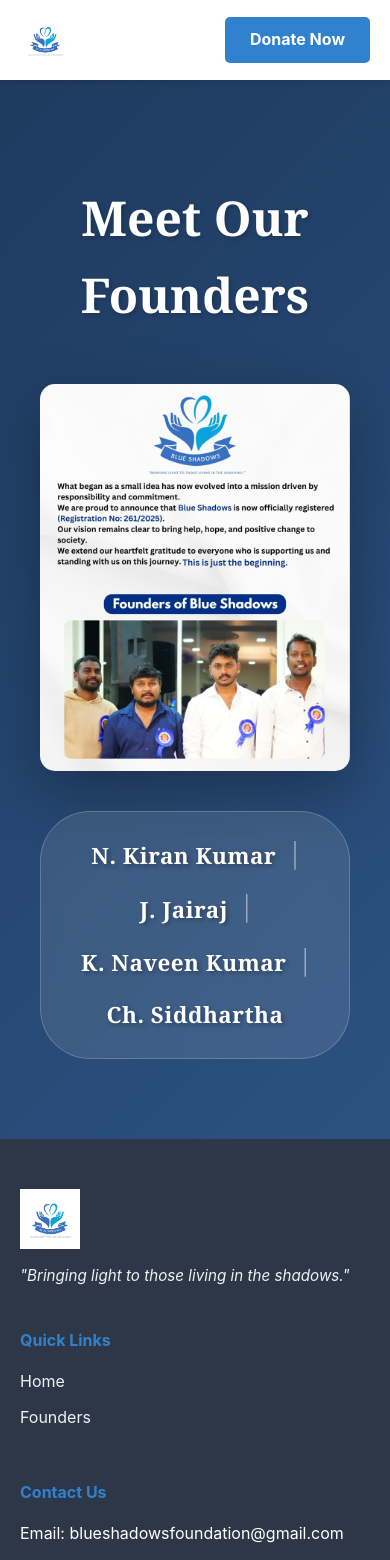
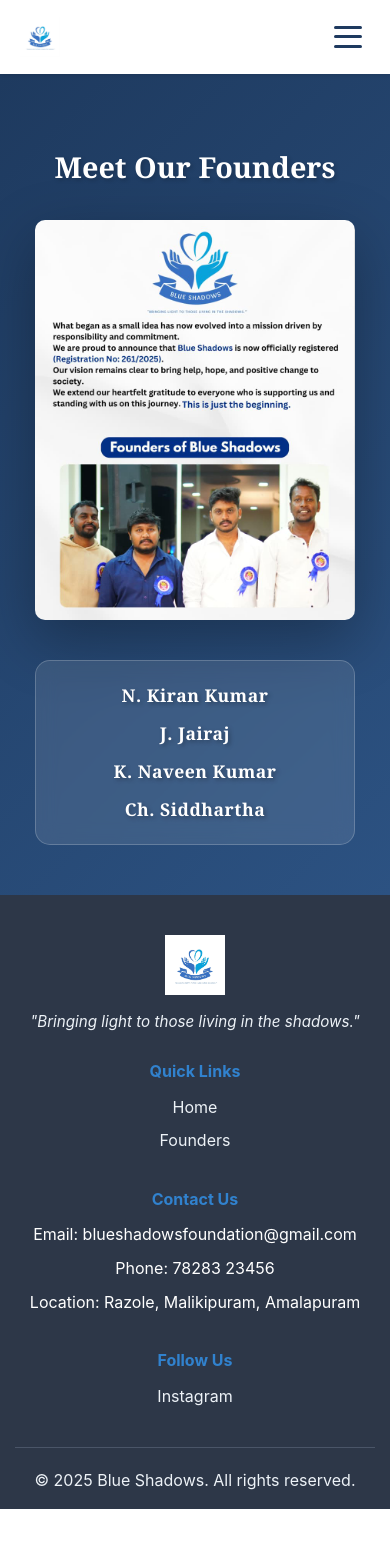
Before and after one commit to karthik-ganti/BlueShadows, a React (Vite) app: page /#/founders in a window 390 px wide. Shown: the top 1560 px of the page. After the commit the page ends 1509 px from the top, so only its background shows below. Built offline with nearby package versions, Linux system fonts and the light colour scheme.

Commit message:
Mobile responsiveness: hamburger menu, video sizing, gallery grid, touch targets

```diff
--- a/src/App.jsx
+++ b/src/App.jsx
@@ -1,24 +1,32 @@
 import { HashRouter as Router, Routes, Route } from 'react-router-dom'
+import { useState } from 'react'
 import './index.css'
 import Founders from './pages/Founders'
 
 function Home() {
+  const [menuOpen, setMenuOpen] = useState(false)
+
   return (
     <div className="app">
       {/* Navigation */}
       <nav className="navbar">
         <div className="nav-container">
-          <a href="/" className="logo">
+          <a href="#/" className="logo">
             <img src="/logo.jpg" alt="Blue Shadows Logo" />
           </a>
-          <ul className="nav-links">
-            <li><a href="#/">Home</a></li>
-            <li><a href="#/about">About</a></li>
-            <li><a href="#/services">Services</a></li>
-            <li><a href="#/gallery">Gallery</a></li>
-            <li><a href="#/founders">Founders</a></li>
+          <ul className={`nav-links ${menuOpen ? 'open' : ''}`}>
+            <li><a href="#/" onClick={() => setMenuOpen(false)}>Home</a></li>
+            <li><a href="#/about" onClick={() => setMenuOpen(false)}>About</a></li>
+            <li><a href="#/services" onClick={() => setMenuOpen(false)}>Services</a></li>
+            <li><a href="#/gallery" onClick={() => setMenuOpen(false)}>Gallery</a></li>
+            <li><a href="#/founders" onClick={() => setMenuOpen(false)}>Founders</a></li>
           </ul>
-          <a href="#donate" className="donate-btn">Donate Now</a>
+          <a href="#donate" className="donate-btn desktop-donate">Donate Now</a>
+          <button className="hamburger" onClick={() => setMenuOpen(!menuOpen)} aria-label="Toggle menu">
+            <span></span>
+            <span></span>
+            <span></span>
+          </button>
         </div>
       </nav>
 
--- a/src/index.css
+++ b/src/index.css
@@ -876,15 +876,101 @@ body {
 }
 
 /* Responsive */
+/* Mobile Navigation */
+.hamburger {
+  display: none;
+  flex-direction: column;
+  justify-content: space-around;
+  width: 44px;
+  height: 44px;
+  background: transparent;
+  border: none;
+  cursor: pointer;
+  padding: 8px;
+  z-index: 1001;
+}
+
+.hamburger span {
+  width: 100%;
+  height: 3px;
+  background: var(--primary-blue);
+  border-radius: 3px;
+  transition: all 0.3s;
+}
+
+.hamburger.open span:nth-child(1) {
+  transform: rotate(45deg) translate(6px, 6px);
+}
+
+.hamburger.open span:nth-child(2) {
+  opacity: 0;
+}
+
+.hamburger.open span:nth-child(3) {
+  transform: rotate(-45deg) translate(6px, -6px);
+}
+
+/* ==================== */
+/* MOBILE RESPONSIVE    */
+/* ==================== */
 @media (max-width: 768px) {
+  /* Navigation */
+  .hamburger {
+    display: flex;
+  }
+
+  .desktop-donate {
+    display: none;
+  }
+
   .nav-links {
-    display: none;
+    position: fixed;
+    top: 0;
+    right: -100%;
+    width: 70%;
+    max-width: 300px;
+    height: 100vh;
+    background: var(--white);
+    flex-direction: column;
+    padding: 80px 30px 30px;
+    gap: 0;
+    transition: right 0.3s ease;
+    box-shadow: -5px 0 20px rgba(0,0,0,0.1);
+    z-index: 1000;
+  }
+
+  .nav-links.open {
+    right: 0;
+  }
+
+  .nav-links li {
+    border-bottom: 1px solid var(--gray-200);
+  }
+
+  .nav-links a {
+    display: block;
+    padding: 15px 0;
+    font-size: 1.1rem;
+    min-height: 44px;
+    display: flex;
+    align-items: center;
+  }
+
+  .donate-btn {
+    padding: 12px 20px;
+    font-size: 0.95rem;
+  }
+
+  /* Hero Section */
+  .hero {
+    padding: 60px 15px;
+    min-height: auto;
   }
 
   .hero-container {
     grid-template-columns: 1fr;
     text-align: center;
-    gap: 40px;
+    gap: 30px;
   }
 
   .hero-content {
@@ -893,15 +979,23 @@ body {
   }
 
   .hero-content h1 {
-    font-size: 2.2rem;
+    font-size: 1.8rem;
+    margin-bottom: 15px;
   }
 
   .hero-content p {
-    font-size: 1.1rem;
+    font-size: 1rem;
+    margin-bottom: 25px;
   }
 
   .hero-buttons {
     justify-content: center;
+    gap: 12px;
+  }
+
+  .cta-button {
+    padding: 12px 28px;
+    font-size: 1rem;
   }
 
   .hero-logo-animation {
@@ -909,20 +1003,213 @@ body {
   }
 
   .logo-animation-container {
-    width: 250px;
-    height: 250px;
-  }
-
-  .logo-glow {
     width: 200px;
     height: 200px;
   }
 
+  .logo-glow {
+    width: 160px;
+    height: 160px;
+  }
+
+  /* Section Titles */
   .section-title {
+    font-size: 1.6rem;
+    margin-bottom: 30px;
+  }
+
+  /* About Section */
+  .about-us {
+    padding: 50px 15px;
+  }
+
+  .about-intro {
+    font-size: 1rem;
+    margin-bottom: 30px;
+  }
+
+  .founder-highlight {
+    padding: 25px 20px;
+    margin-bottom: 30px;
+  }
+
+  .founder-name-highlight {
     font-size: 1.8rem;
   }
 
-  .stat-number {
-    font-size: 2rem;
+  .founder-title {
+    font-size: 0.9rem;
+  }
+
+  .founder-description {
+    font-size: 0.9rem;
+  }
+
+  /* Video Containers */
+  .video-container {
+    width: 280px;
+    height: 498px;
+  }
+
+  .videos-grid {
+    gap: 20px;
+  }
+
+  .founder-video .video-container {
+    width: 280px;
+    height: 498px;
+  }
+
+  /* Services */
+  .what-we-do {
+    padding: 50px 15px;
+  }
+
+  .programmes-grid {
+    gap: 15px;
+  }
+
+  .programme-card {
+    padding: 20px;
+  }
+
+  .programme-card h3 {
+    font-size: 1.1rem;
+  }
+
+  .programme-card p {
+    font-size: 0.9rem;
+  }
+
+  /* Gallery */
+  .gallery {
+    padding: 50px 15px;
+  }
+
+  .gallery-grid {
+    grid-template-columns: 1fr;
+    gap: 15px;
+  }
+
+  .gallery-item {
+    border-radius: 8px;
+  }
+
+  /* Impact Stories */
+  .impact-stories {
+    padding: 50px 15px;
+  }
+
+  /* Footer */
+  .footer {
+    padding: 40px 15px 15px;
+  }
+
+  .footer-content {
+    grid-template-columns: 1fr;
+    gap: 25px;
+    text-align: center;
+  }
+
+  .footer-logo {
+    justify-content: center;
+  }
+
+  .footer-section h4 {
+    margin-bottom: 10px;
+  }
+
+  .footer-section li {
+    margin-bottom: 8px;
+  }
+
+  /* Vision Mission */
+  .vision-mission {
+    gap: 15px;
+  }
+
+  .vm-card {
+    padding: 25px;
+  }
+
+  .vm-card h3 {
+    font-size: 1.3rem;
+  }
+
+  .vm-card p {
+    font-size: 1rem;
+  }
+
+  /* Founders Page */
+  .founders-hero {
+    padding: 70px 15px 50px;
+  }
+
+  .founders-hero h1 {
+    font-size: 1.8rem;
+    margin-bottom: 30px;
+  }
+
+  .founders-group-photo {
+    border-radius: 10px;
+  }
+
+  .founders-names-inline {
+    flex-direction: column;
+    gap: 10px;
+    padding: 20px;
+    border-radius: 15px;
+    margin-top: 25px;
+  }
+
+  .founder-name {
+    font-size: 1.1rem;
+  }
+
+  .separator {
+    display: none;
   }
 }
+
+/* Extra small devices */
+@media (max-width: 480px) {
+  .hero-content h1 {
+    font-size: 1.5rem;
+  }
+
+  .hero-content p {
+    font-size: 0.9rem;
+  }
+
+  .cta-button {
+    padding: 10px 22px;
+    font-size: 0.9rem;
+  }
+
+  .section-title {
+    font-size: 1.4rem;
+  }
+
+  .logo-animation-container {
+    width: 160px;
+    height: 160px;
+  }
+
+  .logo img {
+    height: 40px;
+  }
+
+  .video-container {
+    width: 260px;
+    height: 462px;
+  }
+
+  .founder-video .video-container {
+    width: 260px;
+    height: 462px;
+  }
+
+  .founder-name-highlight {
+    font-size: 1.5rem;
+  }
+}
--- a/src/pages/Founders.jsx
+++ b/src/pages/Founders.jsx
@@ -1,6 +1,9 @@
+import { useState } from 'react'
 import '../index.css'
 
 function Founders() {
+  const [menuOpen, setMenuOpen] = useState(false)
+
   return (
     <div className="founders-page">
       {/* Navigation */}
@@ -9,14 +12,19 @@ function Founders() {
           <a href="#/" className="logo">
             <img src="/logo.jpg" alt="Blue Shadows Logo" />
           </a>
-          <ul className="nav-links">
-            <li><a href="#/">Home</a></li>
-            <li><a href="#/about">About</a></li>
-            <li><a href="#/services">Services</a></li>
-            <li><a href="#/gallery">Gallery</a></li>
-            <li><a href="#/founders">Founders</a></li>
+          <ul className={`nav-links ${menuOpen ? 'open' : ''}`}>
+            <li><a href="#/" onClick={() => setMenuOpen(false)}>Home</a></li>
+            <li><a href="#/about" onClick={() => setMenuOpen(false)}>About</a></li>
+            <li><a href="#/services" onClick={() => setMenuOpen(false)}>Services</a></li>
+            <li><a href="#/gallery" onClick={() => setMenuOpen(false)}>Gallery</a></li>
+            <li><a href="#/founders" onClick={() => setMenuOpen(false)}>Founders</a></li>
           </ul>
-          <a href="#/" className="donate-btn">Donate Now</a>
+          <a href="#/" className="donate-btn desktop-donate">Donate Now</a>
+          <button className="hamburger" onClick={() => setMenuOpen(!menuOpen)} aria-label="Toggle menu">
+            <span></span>
+            <span></span>
+            <span></span>
+          </button>
         </div>
       </nav>
 
```
